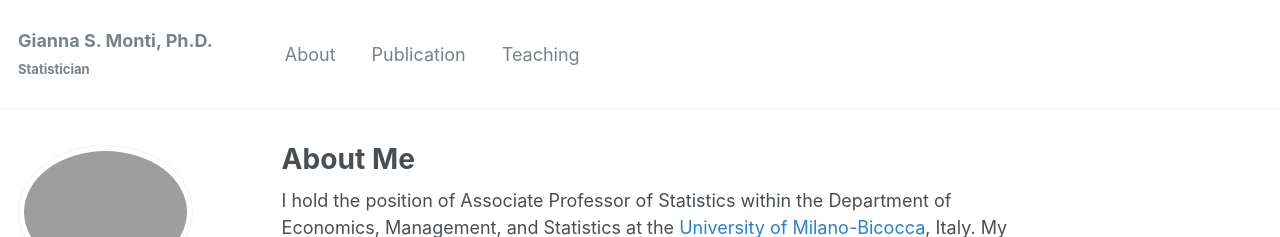
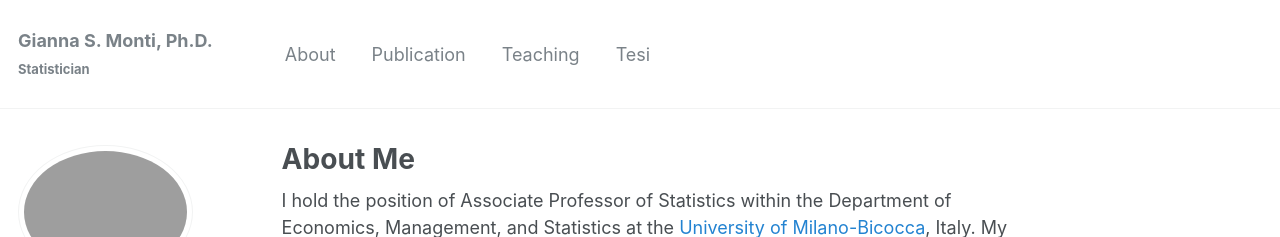
Before and after one commit to giannamonti/giannamonti.github.io, a Jekyll site: the page built from _pages/about.md, in a window 1280 px wide. Shown: the top 237 px of the page. Built offline with Jekyll 4.4.1, drawn with Linux system fonts in a browser that asks for light colours; some web fonts are replaced; a style sheet for code colours, icons or effects is not loaded.

Commit message:
navigation

```diff
--- a/_data/navigation.yml
+++ b/_data/navigation.yml
@@ -15,5 +15,8 @@ main:
   - title: "Teaching"
     url: /teaching/
 
+  - title: "Tesi"
+    url: /tesi/
+
   # - title: "CV"
   #   url: /cv/
```
